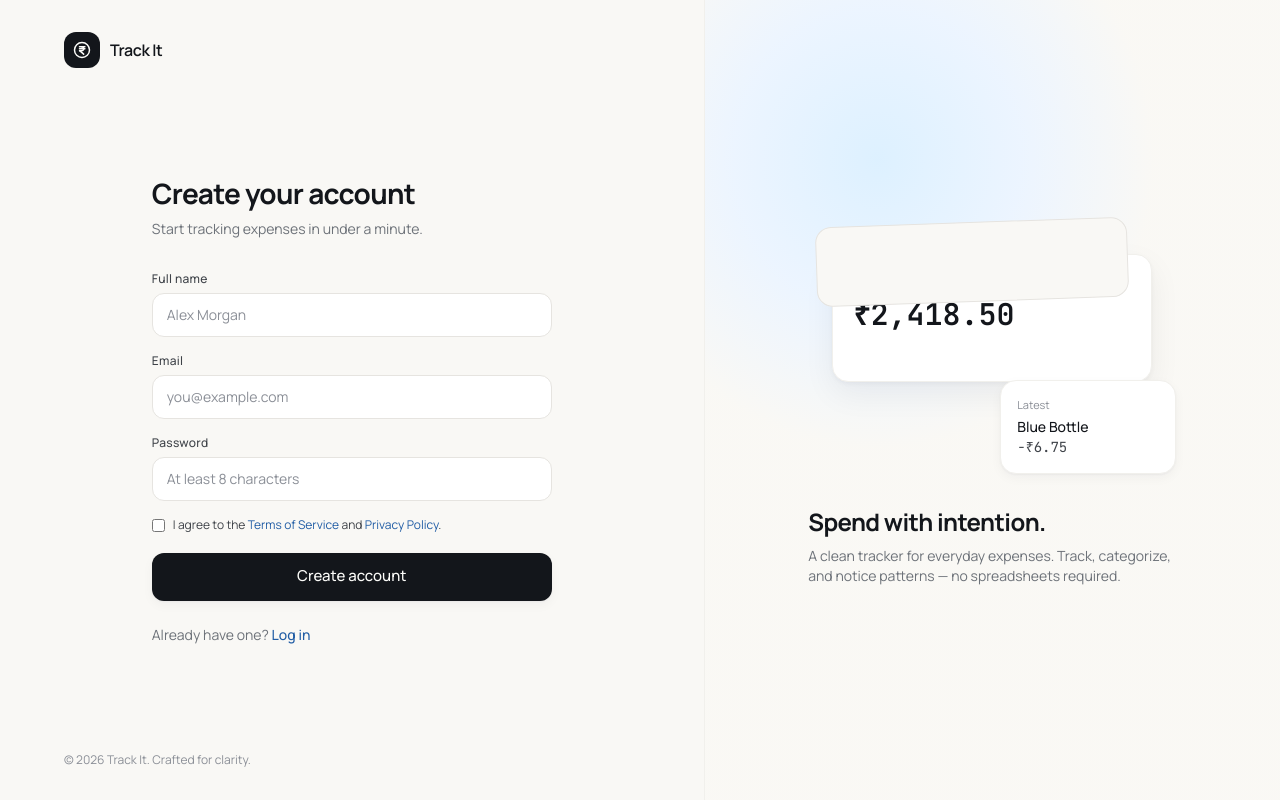
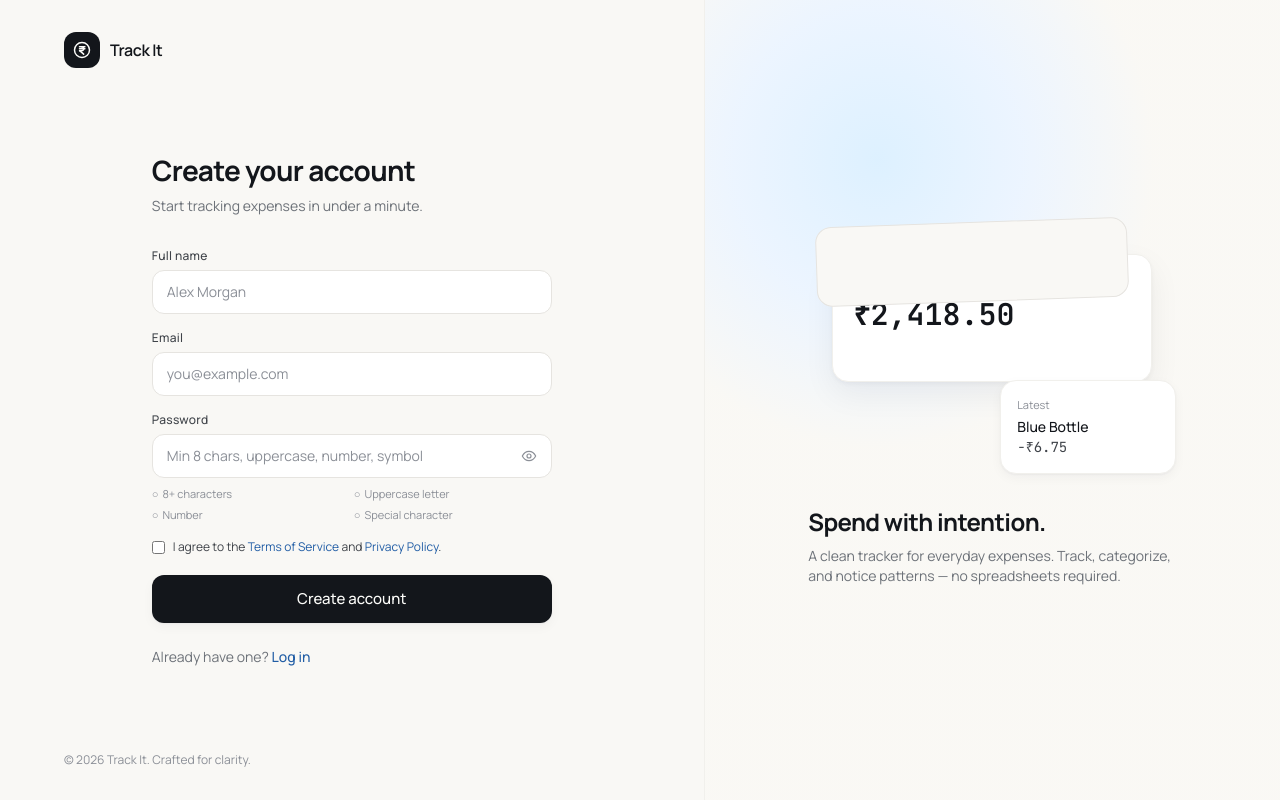
Before and after one commit to aswin-dmg/expense-tracker, a React (Vite) app: page / in a window 1280 px wide. Both pictures are taken after typing "name@example.com", "Sample123" into the empty fields and a click on the button "Create an account". Built offline with nearby package versions, Linux system fonts and the light colour scheme.

Commit message:
use trash icon for delete

```diff
--- a/src/components/ExpenseTable.jsx
+++ b/src/components/ExpenseTable.jsx
@@ -70,7 +70,7 @@ export default function ExpenseTable({ expenses, query = '', onDelete }) {
           </thead>
           <tbody className="divide-y divide-paper-200">
             {filtered.map((tx) => {
-              const cat = CATEGORIES.find((c) => c.id === tx.category);
+              const cat = CATEGORIES.find((c) => c.id === tx.category) || CATEGORIES.find((c) => c.id === 'other');
               return (
                 <tr key={tx.id} className="group hover:bg-paper-100 transition-colors">
                   <td className="px-5 md:px-6 py-3">
@@ -99,7 +99,7 @@ export default function ExpenseTable({ expenses, query = '', onDelete }) {
                           className="opacity-0 group-hover:opacity-100 text-ink-400 hover:text-rose-500 transition-opacity"
                           aria-label="Delete"
                         >
-                          <Icon name="x" className="w-4 h-4" />
+                          <Icon name="trash" className="w-4 h-4" />
                         </button>
                       )}
                     </div>
--- a/src/pages/Dashboard.jsx
+++ b/src/pages/Dashboard.jsx
@@ -67,10 +67,12 @@ export default function Dashboard({ expenses, onAddExpense, onDeleteExpense, onL
 });
     const sorted = Object.entries(byCat).sort((a, b) => b[1] - a[1]);
     const top = sorted[0];
-    const topCat = top ? CATEGORIES.find((c) => c.id === top[0]) : null;
+   const topCat = top ? (CATEGORIES.find((c) => c.id === top[0]) || null) : null;
     const grandTotal = sorted.reduce((s, [, v]) => s + v, 0);
-    const topThree = sorted.slice(0, 3).map(([id, amt]) => ({
-      cat: CATEGORIES.find((c) => c.id === id),
+    const topThree = sorted.slice(0, 3)
+  .filter(([id]) => CATEGORIES.find((c) => c.id === id))
+  .map(([id, amt]) => ({
+  cat: CATEGORIES.find((c) => c.id === id),
       amount: amt,
       pct: grandTotal > 0 ? (amt / grandTotal) * 100 : 0,
     }));
--- a/src/pages/Signup.jsx
+++ b/src/pages/Signup.jsx
@@ -2,6 +2,7 @@ import { useState } from 'react';
 import AuthLayout from '../components/AuthLayout.jsx';
 import Button from '../components/ui/Button.jsx';
 import Input from '../components/ui/Input.jsx';
+import Icon from '../components/ui/Icon.jsx';
 import { supabase } from '../lib/supabase.js';
 
 export default function Signup({ onSignup, onGoLogin }) {
@@ -9,15 +10,26 @@ export default function Signup({ onSignup, onGoLogin }) {
   const [errors, setErrors] = useState({});
   const [accept, setAccept] = useState(false);
   const [loading, setLoading] = useState(false);
+  const [showPw, setShowPw] = useState(false);
+  const [emailSent, setEmailSent] = useState(false);
 
   const update = (k, v) => setForm((f) => ({ ...f, [k]: v }));
+
+  const validatePassword = (p) => {
+    if (p.length < 8) return 'Min 8 characters';
+    if (!/[A-Z]/.test(p)) return 'Must include at least one uppercase letter';
+    if (!/[0-9]/.test(p)) return 'Must include at least one number';
+    if (!/[^A-Za-z0-9]/.test(p)) return 'Must include at least one special character';
+    return null;
+  };
 
   const submit = async (e) => {
     e.preventDefault();
     const errs = {};
     if (form.name.trim().length < 2) errs.name = 'Tell us your name';
     if (!/^\S+@\S+\.\S+$/.test(form.email)) errs.email = 'Enter a valid email';
-    if (form.password.length < 8) errs.password = 'Min 8 characters';
+    const pwError = validatePassword(form.password);
+    if (pwError) errs.password = pwError;
     if (!accept) errs.accept = 'You must accept the terms';
     if (Object.keys(errs).length) { setErrors(errs); return; }
 
@@ -33,6 +45,13 @@ export default function Signup({ onSignup, onGoLogin }) {
       setErrors({ email: error.message });
       return;
     }
+
+    // Show email confirmation message instead of going to dashboard
+    if (data?.user && !data?.session) {
+      setEmailSent(true);
+      return;
+    }
+
     onSignup(data.user);
   };
 
@@ -46,6 +65,50 @@ export default function Signup({ onSignup, onGoLogin }) {
     return s;
   })();
   const strengthLabel = ['Weak', 'Weak', 'Fair', 'Good', 'Strong'][strength];
+
+  // Email confirmation sent screen
+  if (emailSent) {
+    return (
+      <AuthLayout
+        title="Check your email"
+        subtitle="We sent a confirmation link to your inbox."
+        footer={
+          <>
+            Already confirmed?{' '}
+            <button onClick={onGoLogin} className="text-brand-600 font-medium hover:text-brand-700">
+              Log in
+            </button>
+          </>
+        }
+      >
+        <div className="flex flex-col items-center gap-4 py-4">
+          <div className="w-16 h-16 rounded-full bg-brand-50 flex items-center justify-center">
+            <svg className="w-8 h-8 text-brand-600" fill="none" stroke="currentColor" viewBox="0 0 24 24">
+              <path strokeLinecap="round" strokeLinejoin="round" strokeWidth={2}
+                d="M3 8l7.89 5.26a2 2 0 002.22 0L21 8M5 19h14a2 2 0 002-2V7a2 2 0 00-2-2H5a2 2 0 00-2 2v10a2 2 0 002 2z" />
+            </svg>
+          </div>
+          <div className="text-center">
+            <p className="text-sm text-ink-700">
+              We sent a confirmation email to{' '}
+              <span className="font-semibold text-ink-900">{form.email}</span>
+            </p>
+            <p className="text-xs text-ink-500 mt-2">
+              Click the link in the email to activate your account. Check your spam folder if you don't see it.
+            </p>
+          </div>
+          <Button
+            variant="secondary"
+            size="lg"
+            className="w-full mt-2"
+            onClick={onGoLogin}
+          >
+            Go to Login
+          </Button>
+        </div>
+      </AuthLayout>
+    );
+  }
 
   return (
     <AuthLayout
@@ -66,8 +129,25 @@ export default function Signup({ onSignup, onGoLogin }) {
         <Input id="email" label="Email" type="email" placeholder="you@example.com"
           value={form.email} onChange={(e) => update('email', e.target.value)} error={errors.email} />
         <div>
-          <Input id="password" label="Password" type="password" placeholder="At least 8 characters"
-            value={form.password} onChange={(e) => update('password', e.target.value)} error={errors.password} />
+          <Input
+            id="password"
+            label="Password"
+            type={showPw ? 'text' : 'password'}
+            placeholder="Min 8 chars, uppercase, number, symbol"
+            value={form.password}
+            onChange={(e) => update('password', e.target.value)}
+            error={errors.password}
+            rightSlot={
+              <button
+                type="button"
+                onClick={() => setShowPw((v) => !v)}
+                className="text-ink-400 hover:text-ink-700"
+                aria-label={showPw ? 'Hide password' : 'Show password'}
+              >
+                <Icon name={showPw ? 'eye-off' : 'eye'} className="w-4 h-4" />
+              </button>
+            }
+          />
           {form.password && (
             <div className="mt-2 flex items-center gap-2">
               <div className="flex-1 h-1 bg-paper-200 rounded-full overflow-hidden flex gap-0.5">
@@ -82,6 +162,20 @@ export default function Signup({ onSignup, onGoLogin }) {
               <span className="text-[11px] text-ink-500 w-12 text-right">{strengthLabel}</span>
             </div>
           )}
+          {/* Password requirements hint */}
+          <div className="mt-2 grid grid-cols-2 gap-1">
+            {[
+              { label: '8+ characters', ok: form.password.length >= 8 },
+              { label: 'Uppercase letter', ok: /[A-Z]/.test(form.password) },
+              { label: 'Number', ok: /[0-9]/.test(form.password) },
+              { label: 'Special character', ok: /[^A-Za-z0-9]/.test(form.password) },
+            ].map(({ label, ok }) => (
+              <div key={label} className={`flex items-center gap-1 text-[11px] ${ok ? 'text-sage-600' : 'text-ink-400'}`}>
+                <span>{ok ? '✓' : '○'}</span>
+                <span>{label}</span>
+              </div>
+            ))}
+          </div>
         </div>
 
         <label className="flex items-start gap-2 text-xs text-ink-700 select-none">
```
